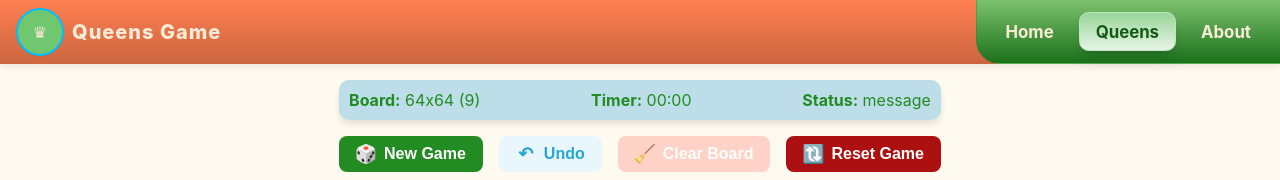
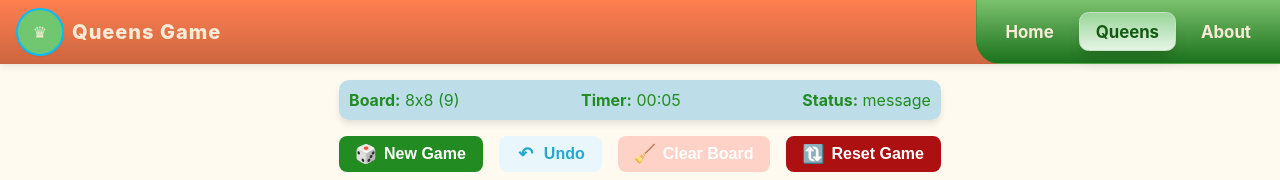
Before and after one commit to kereszteszsolt/queens-puzzle-generator, a Vue app: page /queens in a window 1280 px wide. Shown: the top 180 px of the page. Built offline with nearby package versions, Linux system fonts and the light colour scheme.

Commit message:
add timer functionality to QueensScreen; implement useTimer composable for game timing

```diff
--- /dev/null
+++ b/src/features/queens/composables/useTimer.ts
@@ -0,0 +1,41 @@
+import {ref, computed} from "vue";
+
+export function useTimer() {
+    const timer = ref(0)
+    let intervalId: number | null = null
+
+    const startTimer = () => {
+        if (intervalId === null) {
+            intervalId = window.setInterval(() => {
+                timer.value += 1
+            }, 1000)
+        }
+    }
+
+    const stopTimer = () => {
+        if (intervalId !== null) {
+            clearInterval(intervalId)
+            intervalId = null
+        }
+    }
+
+    const resetTimer = () => {
+        stopTimer()
+        timer.value = 0
+    }
+
+    // Add a computed property to format the timer as minutes and seconds
+    const formattedTimer = computed(() => {
+        const minutes = Math.floor(timer.value / 60);
+        const seconds = timer.value % 60;
+        return `${minutes.toString().padStart(2, '0')}:${seconds.toString().padStart(2, '0')}`;
+    });
+
+    return {
+        timer,
+        formattedTimer,
+        startTimer,
+        stopTimer,
+        resetTimer,
+    }
+}
--- a/src/features/queens/screens/QueensScreen.vue
+++ b/src/features/queens/screens/QueensScreen.vue
@@ -9,6 +9,7 @@ import {useGameState} from "../composables/useGameState.ts";
 import {usePointerInteractions} from "../composables/usePointerInteractions.ts";
 import {generateQueensPuzzle} from "../utils/generateQueensPuzzle.ts";
 import type {OptimizeResult} from "../utils/optimizeQueensPuzzle.ts";
+import {useTimer} from "../composables/useTimer.ts";
 
 const queensPuzzle: Ref<number[][]> = ref([]);
 const conflicts: Ref<boolean[][]> = ref([]);
@@ -24,15 +25,17 @@ const {
   handlePointerEnter,
   handleGlobalPointerUp
 } = usePointerInteractions(boardState, queensPuzzle, pushHistorySnapshot, undo);
-
+const {timer, formattedTimer, startTimer, stopTimer, resetTimer} = useTimer();
 
 function handleResetGame() {
   resetBoard();
-  //resetTimer(); TODO: implement timer
+  resetTimer();
+  startTimer();
 }
 
 onMounted(() => {
   console.log("QueensScreen mounted");
+  startTimer();
   generationResult.value = generateQueensPuzzle(size, maxSolutions);
   queensPuzzle.value = int8FlatMatrixTo2D(generationResult.value.board, size);
   conflicts.value = Array.from({length: size}, () => Array.from({length: size}, () => false));
@@ -50,9 +53,9 @@ onBeforeUnmount(() => {
     <div class="queens-game-header">
       <queen-info
           :total-possible-solutions="generationResult && generationResult.solutions || 0"
-          :board-size="generationResult && generationResult.board.length || 0"
+          :board-size="size"
           :generating-message="'message'"
-          :formatted-timer="'00:00'"
+          :formatted-timer="formattedTimer"
       />
       <queen-controls
           :can-undo="history.length > 1"
```
